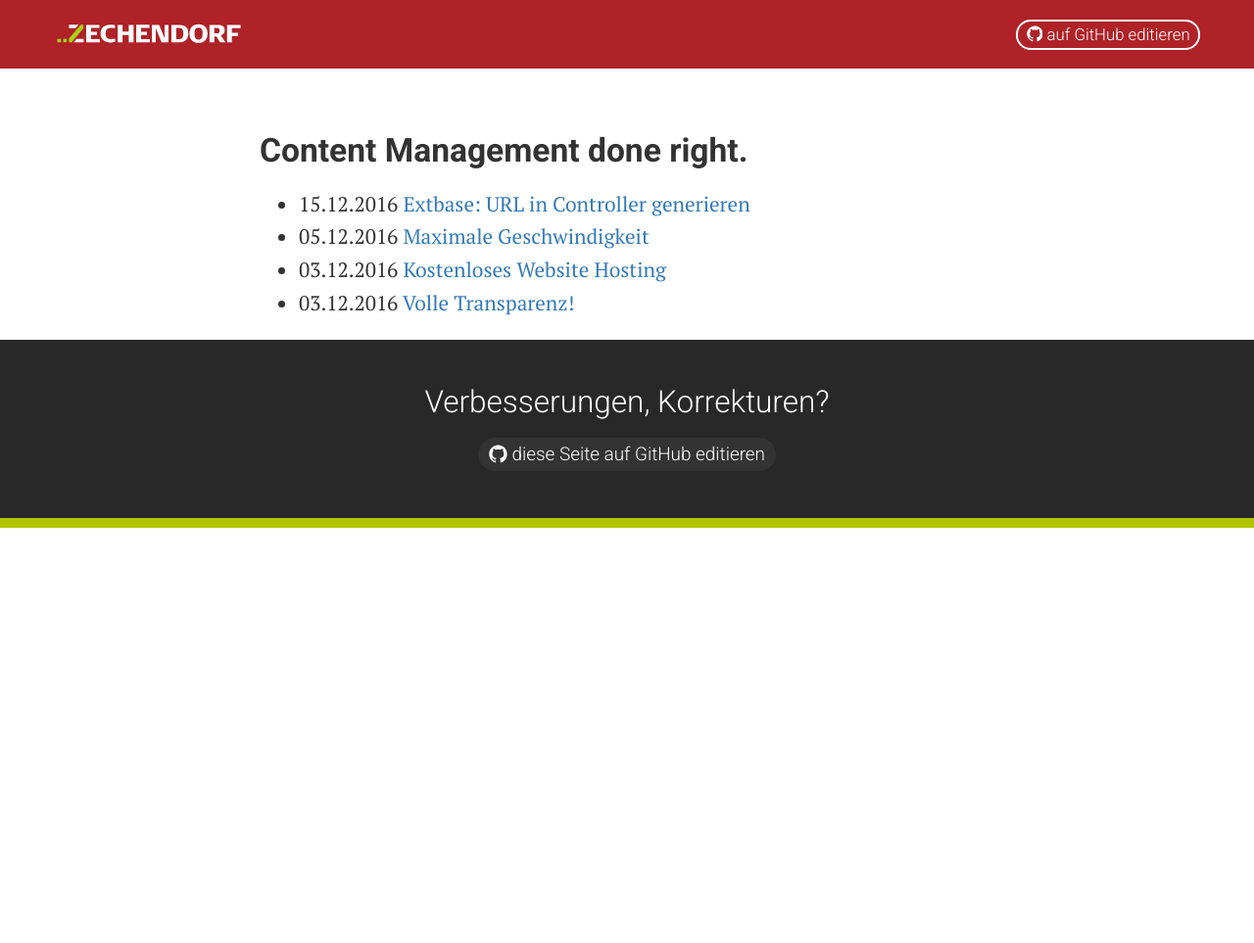
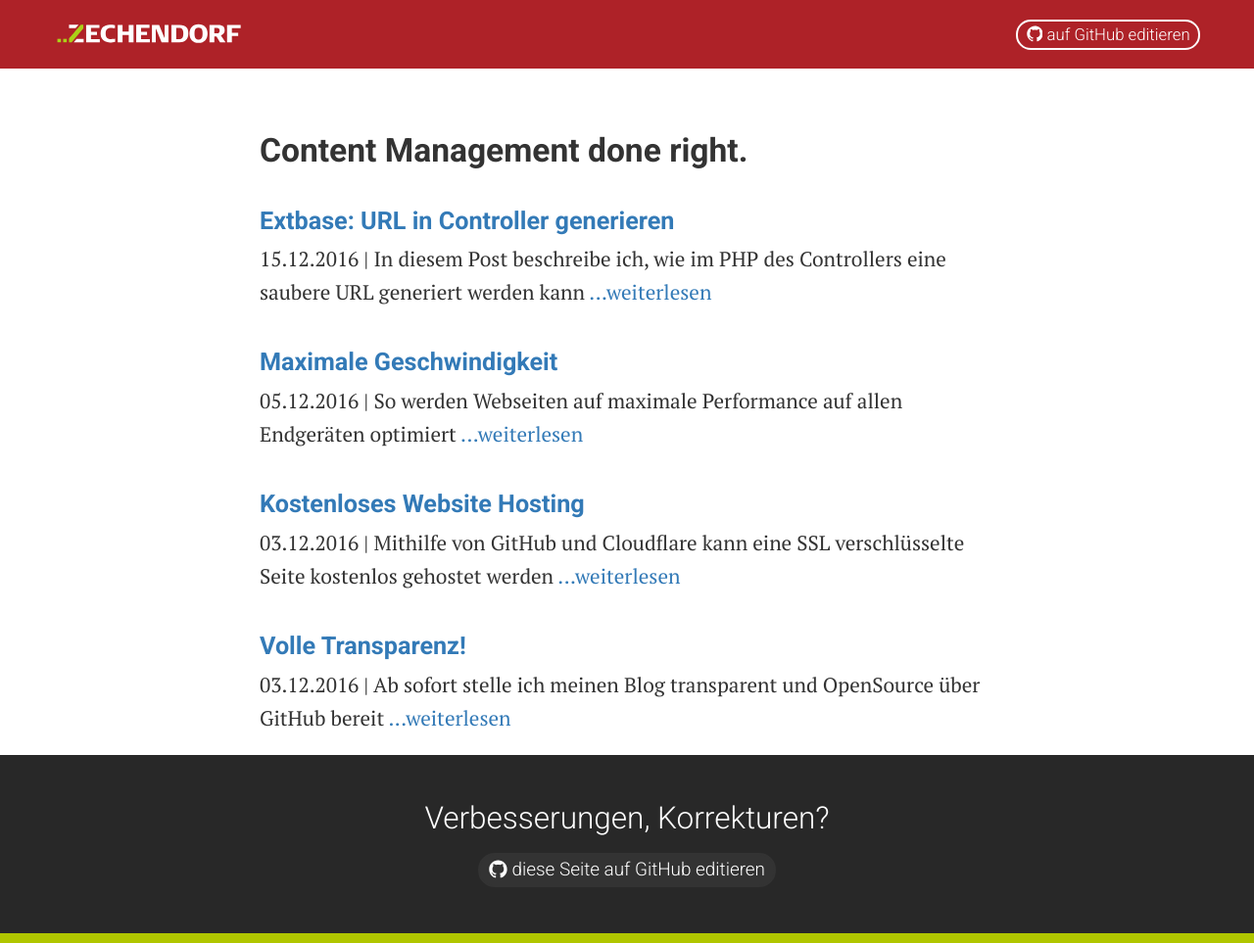
Before and after one commit to zechendorf/zechendorf.github.io, a Jekyll site: the page built from index.html, in a window 1280 px wide and 963 px high. Shown: the whole window at 98% size. Built offline with Jekyll 4.4.1, drawn with Linux system fonts in a browser that asks for light colours.

Commit message:
excerpts

```diff
--- a/_posts/2016-12-03-kostenloses-website-hosting.markdown
+++ b/_posts/2016-12-03-kostenloses-website-hosting.markdown
@@ -1,6 +1,7 @@
 ---
 layout: default
 title:  "Kostenloses Website Hosting"
+excerpt: "Mithilfe von GitHub und Cloudflare kann eine SSL verschlüsselte Seite kostenlos gehostet werden"
 date:   2016-12-03 12:43:00 +0100
 categories: blog
 ---
--- a/_posts/2016-12-03-volle-transparenz.markdown
+++ b/_posts/2016-12-03-volle-transparenz.markdown
@@ -1,6 +1,7 @@
 ---
 layout: default
 title:  "Volle Transparenz!"
+excerpt: "Ab sofort stelle ich meinen Blog transparent und OpenSource über GitHub bereit"
 date:   2016-12-03 10:26:00 +0100
 categories: blog
 ---
--- a/_posts/2016-12-05-maximale-geschwindigkeit.markdown
+++ b/_posts/2016-12-05-maximale-geschwindigkeit.markdown
@@ -1,6 +1,7 @@
 ---
 layout: default
 title:  "Maximale Geschwindigkeit"
+excerpt: "So werden Webseiten auf maximale Performance auf allen Endgeräten optimiert"
 date:   2016-12-05 08:00:00 +0100
 categories: blog
 ---
--- a/_posts/2016-12-15-extbase-url-in-controller-generieren.markdown
+++ b/_posts/2016-12-15-extbase-url-in-controller-generieren.markdown
@@ -1,6 +1,7 @@
 ---
 layout: default
 title:  "Extbase: URL in Controller generieren"
+excerpt: "In diesem Post beschreibe ich, wie im PHP des Controllers eine saubere URL generiert werden kann"
 date:   2016-12-15 11:00:00 +0100
 categories: blog
 ---
@@ -8,6 +9,8 @@ categories: blog
 # Extbase: URL in Controller generieren
 
 In der Regel müssen URLs erst im Template über einen Fluid ViewHelper generiert werden, in manchen Fällen (zum Beispiel wenn man bereits im Controller einen Canonical Tag ausgeben will), ist es allerdings notwendig die URL bereits im Controller zu generieren.
+
+Damit die Hash-Parameter (oder die suchmaschinenfreundliche URL, z.B. via RealUrl) sauber generiert werden, reicht es nicht aus, die URL selber "zusammenzubauen" sondern Sie muss vom TYPO3 systemseitig generiert werden.
 
 Hierfür stellt der AbstractController in TYPO3 die Klasse [UriBuilder][UriBuilder-Class-Reference] in der Variable `uriBuilder` bereit.
 
--- a/index.html
+++ b/index.html
@@ -14,19 +14,22 @@ layout: default
 			<div class="container">
 				{%for post in site.posts %}
 					{% unless post.next %}
-						<ul class="this">
+						<div class="this">
 					{% else %}
 						{% capture year %}{{ post.date | date: '%Y' }}{% endcapture %}
 						{% capture nyear %}{{ post.next.date | date: '%Y' }}{% endcapture %}
 						{% if year != nyear %}
-							</ul>
+							</div>
 							<h2>{{ post.date | date: '%Y' }}</h2>
-							<ul class="past">
+							<div class="past">
 						{% endif %}
 					{% endunless %}
-						<li><time>{{ post.date | date:"%d.%m.%Y" }}</time> <a href="{{ post.url }}">{{ post.title }}</a></li>
+						<div class="post">
+							<h3><a href="{{ post.url }}">{{ post.title }}</a></h3>
+							<p><time>{{ post.date | date:"%d.%m.%Y" }}</time> | {% if post.excerpt %}{{ post.excerpt | strip_html }}{% endif %} <a href="{{ post.url }}">...weiterlesen</a></p>
+						</div>
 				{% endfor %}
-				</ul>
+				</div>
 			</div>
 		</div>
 	</div>
```
